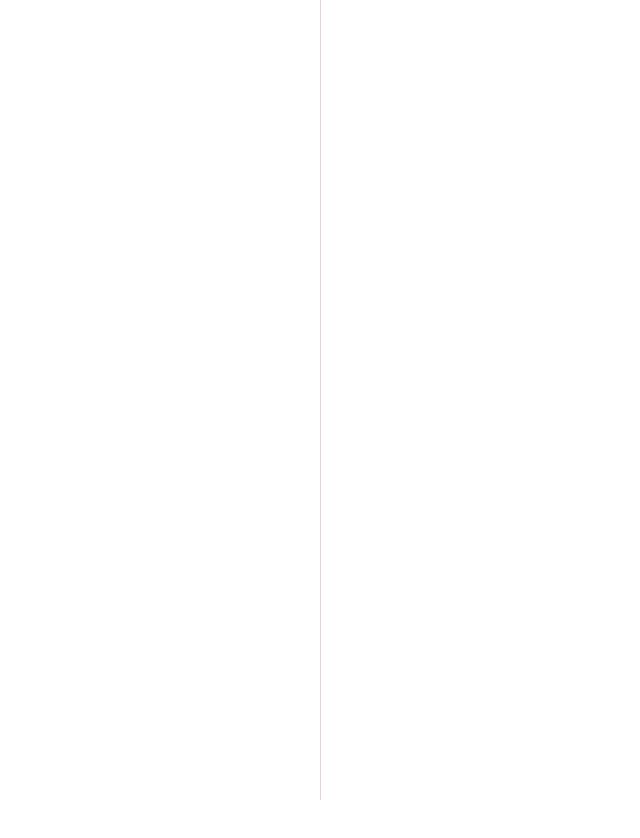
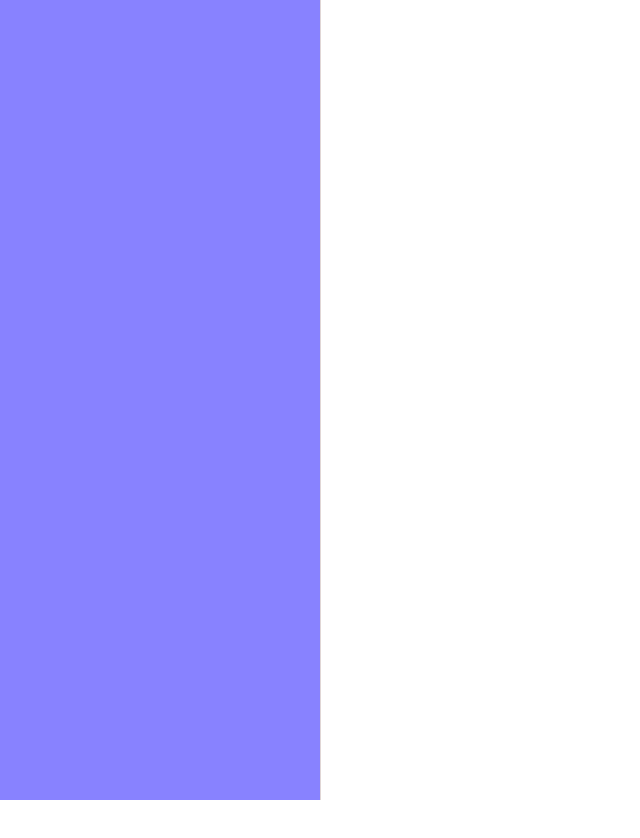
Before and after one commit to PrakharGarg/thoughtfulWriting, a React (Create React App) app: page / in a window 1280 px wide. Shown: the top 838 px of the page, without its empty margins (0-640 px from the left). Built offline with nearby package versions, Linux system fonts and the light colour scheme.

Commit message:
purplish color

```diff
--- a/src/components/NotesList/NotesList.css
+++ b/src/components/NotesList/NotesList.css
@@ -5,4 +5,5 @@
     height: 100%;
     position: absolute;
     border-right: 1px solid #E0D6D5;
+    background-color: #8882FF;
 }
```
